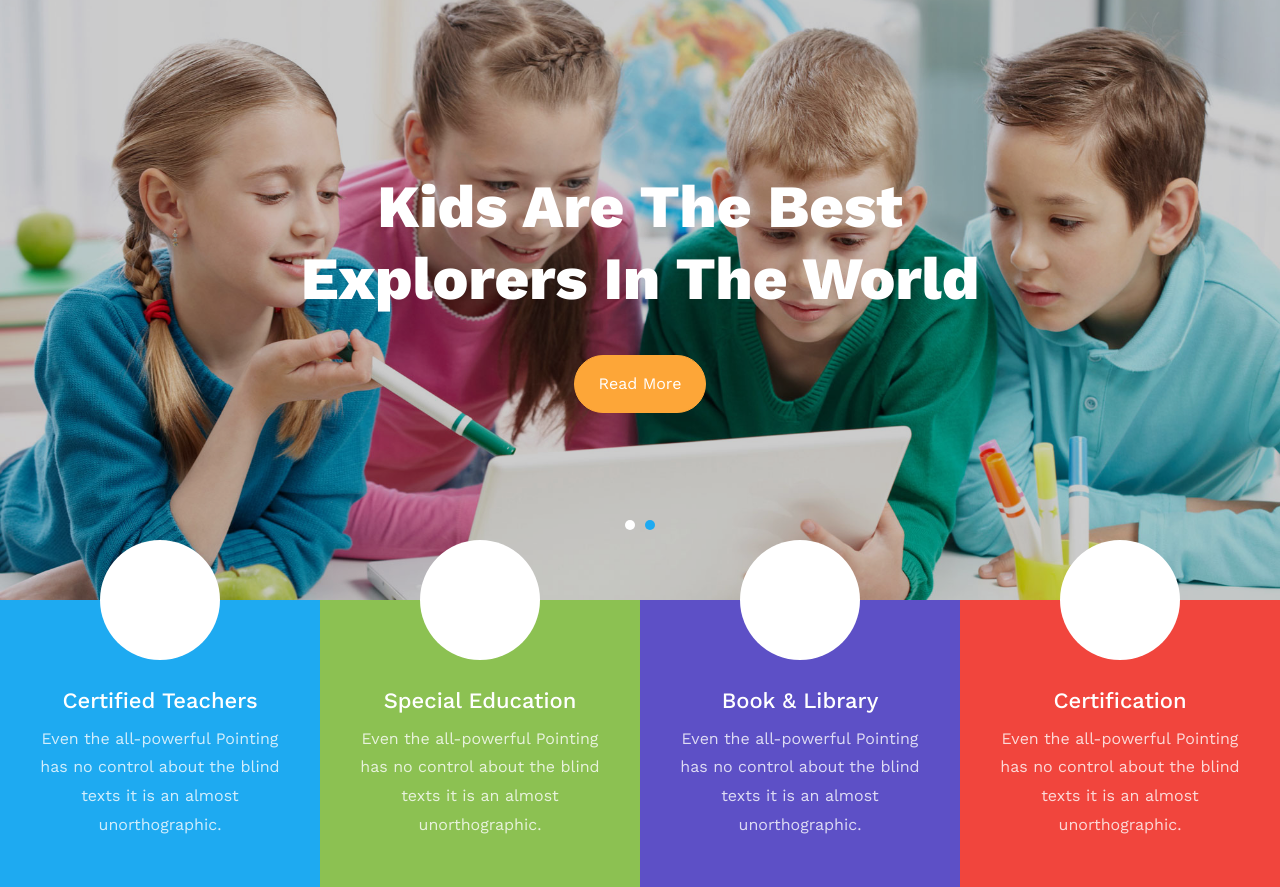
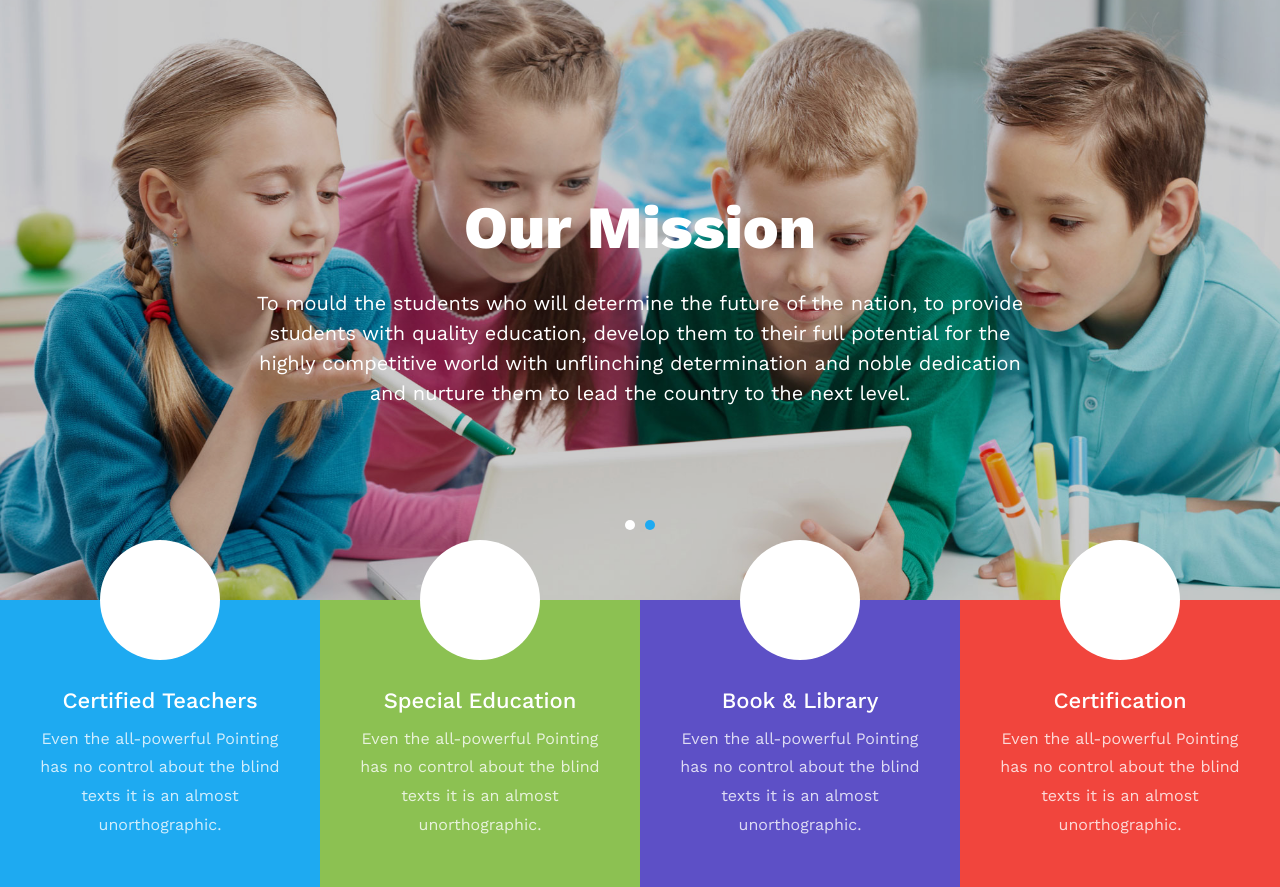
Before and after one commit to dreamvrutik/webworks, a Django app: page / in a window 1280 px wide. Shown: the part 101-988 px from the top of the page. Run offline with Django 3.2, Linux system fonts and the light colour scheme; some libraries are stand-ins or nearby versions; some web fonts are replaced.

Commit message:
Initial Setup

```diff
--- a/website/Templates/index.html
+++ b/website/Templates/index.html
@@ -58,8 +58,8 @@
         <div class="container">
           <div class="row no-gutters slider-text align-items-center justify-content-center" data-scrollax-parent="true">
           <div class="col-md-8 text-center ftco-animate">
-            <h1 class="mb-4">Kids Are The Best <span>Explorers In The World</span></h1>
-            <p><a href="#" class="btn btn-secondary px-4 py-3 mt-3">Read More</a></p>
+            <h1 class="mb-4">Our Mission</h1>
+            <h5 class="mb-0" style="color: white">To mould the students who will determine the future of the nation, to provide students with quality education, develop them to their full potential for the highly competitive world with unflinching determination and noble dedication and nurture them to lead the country to the next level.</h5>
           </div>
         </div>
         </div>
@@ -70,8 +70,8 @@
         <div class="container">
           <div class="row no-gutters slider-text align-items-center justify-content-center" data-scrollax-parent="true">
           <div class="col-md-8 text-center ftco-animate">
-            <h1 class="mb-4">Perfect Learned<span> For Your Child</span></h1>
-            <p><a href="#" class="btn btn-secondary px-4 py-3 mt-3">Read More</a></p>
+            <h1 class="mb-4">Our Vision</h1>
+            <h5 class="mb-0" style="color: white">To build a community of thinking and committed citizens with desire, direction, dedication, discipline and moral values to meet future global challenges</h5>
           </div>
         </div>
         </div>
```
